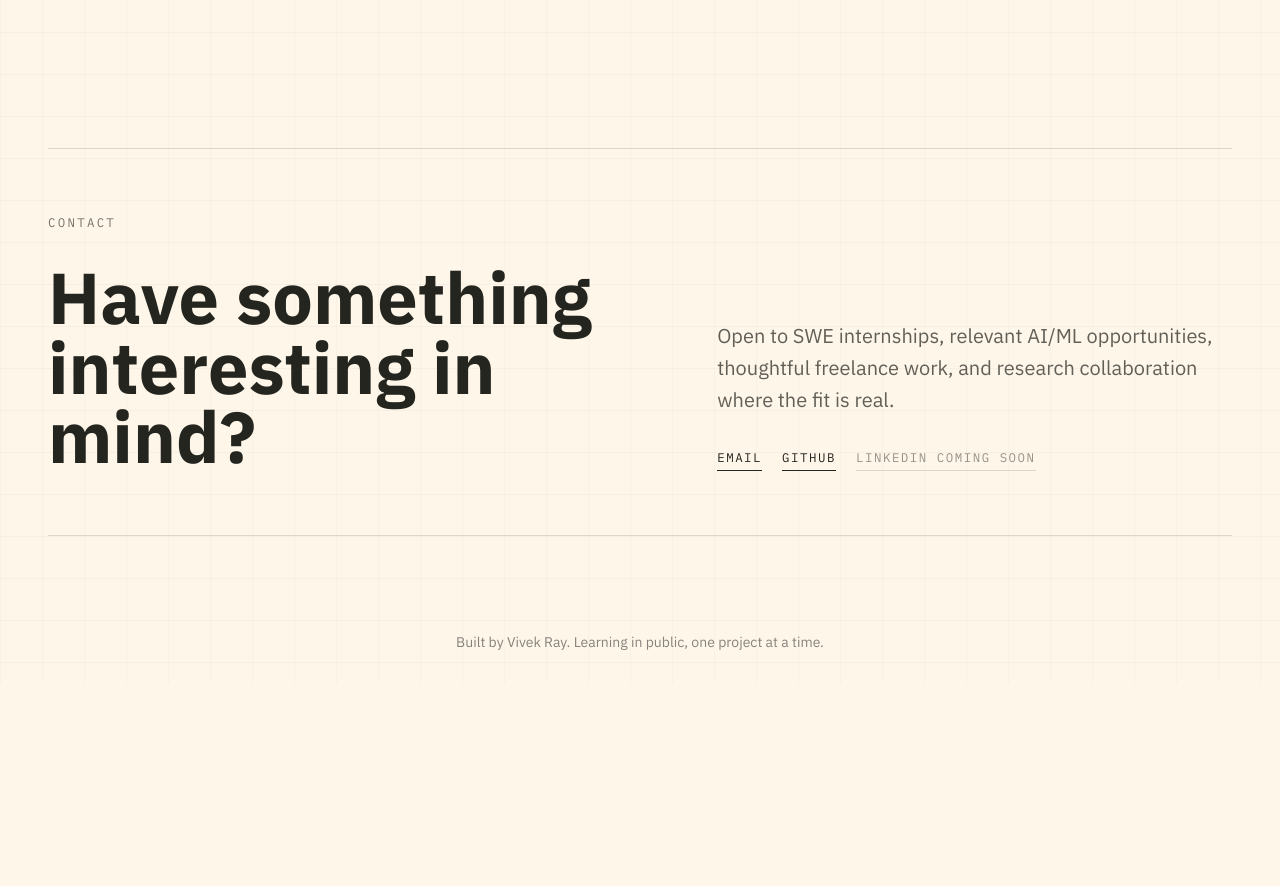
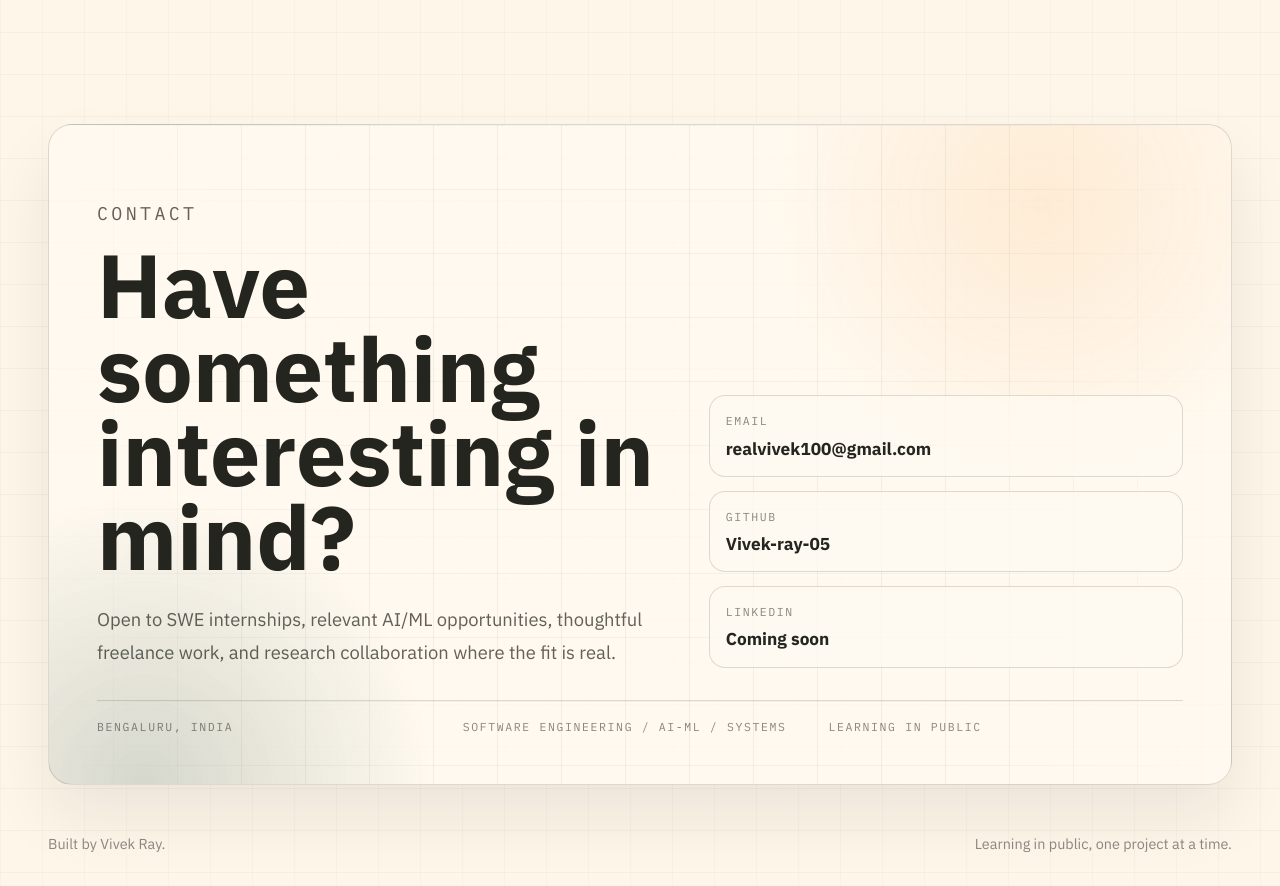
Before and after one commit to Vivek-ray-05/portfolio, a Next.js app: page / in a window 1280 px wide. Shown: the part 5260-6146 px from the top of the page. Before the commit the page ends 5944 px from the top, so only its background shows below. Built offline with nearby package versions, Linux system fonts and the light colour scheme.

Commit message:
polish contact and footer

```diff
--- a/src/app/globals.css
+++ b/src/app/globals.css
@@ -1312,6 +1312,138 @@ body {
   background: rgba(32, 38, 29, 0.74);
 }
 
+.contact-section {
+  padding-block: 4.5rem 3rem;
+}
+
+.contact-panel {
+  position: relative;
+  display: grid;
+  gap: 2rem;
+  overflow: hidden;
+  border: 1px solid var(--line);
+  border-radius: 1.5rem;
+  background:
+    radial-gradient(circle at 84% 12%, color-mix(in srgb, var(--apricot) 34%, transparent), transparent 17rem),
+    radial-gradient(circle at 8% 100%, color-mix(in srgb, var(--green) 18%, transparent), transparent 18rem),
+    color-mix(in srgb, var(--paper) 74%, transparent);
+  padding: clamp(1.25rem, 4vw, 3rem);
+  box-shadow: 0 2rem 4rem rgba(18, 24, 18, 0.08);
+}
+
+.contact-panel::before {
+  position: absolute;
+  inset: 0;
+  content: "";
+  background:
+    linear-gradient(90deg, rgba(23, 63, 47, 0.06) 1px, transparent 1px),
+    linear-gradient(rgba(23, 63, 47, 0.045) 1px, transparent 1px);
+  background-size: 4rem 4rem;
+  mask-image: linear-gradient(90deg, transparent, #000 18%, #000 80%, transparent);
+  pointer-events: none;
+}
+
+.contact-copy,
+.contact-actions,
+.contact-status {
+  position: relative;
+  z-index: 1;
+}
+
+.contact-copy .display-title {
+  margin-top: 0.85rem;
+  max-width: 48rem;
+  font-size: clamp(3.2rem, 7vw, 7rem);
+  line-height: 0.94;
+}
+
+.contact-copy p {
+  margin-top: 1.5rem;
+  max-width: 40rem;
+  color: color-mix(in srgb, currentColor 72%, transparent);
+  font-size: 1.15rem;
+  line-height: 1.75;
+}
+
+.contact-actions {
+  display: grid;
+  gap: 0.85rem;
+}
+
+.contact-link {
+  display: grid;
+  gap: 0.45rem;
+  border: 1px solid var(--line);
+  border-radius: 1rem;
+  background: color-mix(in srgb, var(--paper) 72%, transparent);
+  padding: 1rem;
+  transition: border-color 180ms ease, transform 180ms ease;
+}
+
+.contact-link:hover {
+  border-color: color-mix(in srgb, var(--vermilion) 38%, var(--line));
+  transform: translateY(-2px);
+}
+
+.contact-link span,
+.contact-status span {
+  font-family: var(--font-geist-mono), monospace;
+  font-size: 0.72rem;
+  letter-spacing: 0.14em;
+  text-transform: uppercase;
+  color: color-mix(in srgb, currentColor 54%, transparent);
+}
+
+.contact-link strong {
+  font-size: 1.08rem;
+  font-weight: 650;
+  line-height: 1.35;
+}
+
+.contact-link.is-muted {
+  pointer-events: none;
+}
+
+.contact-status {
+  display: grid;
+  gap: 0.7rem;
+  border-top: 1px solid var(--line);
+  padding-top: 1.1rem;
+}
+
+.site-footer {
+  display: flex;
+  flex-wrap: wrap;
+  justify-content: space-between;
+  gap: 0.75rem;
+  color: color-mix(in srgb, currentColor 52%, transparent);
+  font-size: 0.9rem;
+}
+
+.dark .contact-panel {
+  border-color: rgba(241, 234, 220, 0.14);
+  background:
+    radial-gradient(circle at 84% 12%, rgba(252, 208, 161, 0.18), transparent 17rem),
+    radial-gradient(circle at 8% 100%, rgba(185, 198, 170, 0.14), transparent 18rem),
+    linear-gradient(135deg, rgba(32, 38, 29, 0.92), rgba(12, 17, 11, 0.98));
+  box-shadow: 0 2.4rem 5rem rgba(0, 0, 0, 0.28);
+}
+
+.dark .contact-panel::before {
+  background:
+    linear-gradient(90deg, rgba(252, 208, 161, 0.05) 1px, transparent 1px),
+    linear-gradient(rgba(252, 208, 161, 0.04) 1px, transparent 1px);
+}
+
+.dark .contact-link {
+  border-color: rgba(241, 234, 220, 0.12);
+  background: rgba(32, 38, 29, 0.7);
+}
+
+.dark .contact-status {
+  border-color: rgba(241, 234, 220, 0.14);
+}
+
 @keyframes routeMove {
   to {
     stroke-dashoffset: -36;
@@ -1439,6 +1571,16 @@ body {
     grid-template-columns: minmax(8rem, 0.35fr) minmax(0, 1fr);
     align-items: start;
   }
+
+  .contact-panel {
+    grid-template-columns: minmax(0, 1.1fr) minmax(18rem, 0.9fr);
+    align-items: end;
+  }
+
+  .contact-status {
+    grid-column: 1 / -1;
+    grid-template-columns: repeat(3, minmax(0, 1fr));
+  }
 }
 
 @media (min-width: 641px) and (max-width: 1023px) {
@@ -1531,6 +1673,14 @@ body {
 
   .skill-row {
     grid-template-columns: minmax(8rem, 0.35fr) minmax(0, 1fr);
+  }
+
+  .contact-section {
+    padding-block: 3.5rem 2.5rem;
+  }
+
+  .contact-status {
+    grid-template-columns: repeat(3, minmax(0, 1fr));
   }
 }
 
@@ -1739,6 +1889,28 @@ body {
     font-size: 0.86rem;
   }
 
+  .contact-section {
+    padding-block: 2.75rem 2rem;
+  }
+
+  .contact-panel {
+    border-radius: 1.15rem;
+  }
+
+  .contact-copy .display-title {
+    font-size: clamp(3rem, 14vw, 4.7rem);
+  }
+
+  .contact-copy p {
+    font-size: 1rem;
+    line-height: 1.7;
+  }
+
+  .site-footer {
+    display: grid;
+    justify-content: stretch;
+  }
+
   .organic-field {
     width: 18rem;
     opacity: 0.45;
--- a/src/app/page.tsx
+++ b/src/app/page.tsx
@@ -310,33 +310,41 @@ export default function Home() {
         </div>
       </section>
 
-      <section id="contact" className="mx-auto max-w-7xl px-5 py-24 sm:px-8 lg:px-12">
-        <div className="border-y border-ink/15 py-16 dark:border-ivory/15">
-          <p className="meta-label">Contact</p>
-          <div className="mt-8 grid gap-10 lg:grid-cols-[1.1fr_0.9fr] lg:items-end">
-            <h2 className="display-title text-5xl leading-[0.96] tracking-[-0.025em] sm:text-7xl">
-              Have something interesting in mind?
-            </h2>
-            <div>
-              <p className="text-xl leading-8 text-ink/72 dark:text-ivory/72">
-                Open to SWE internships, relevant AI/ML opportunities, thoughtful freelance work, and research collaboration where the fit is real.
-              </p>
-              <div className="mt-8 flex flex-wrap gap-5">
-                <a className="link-button" href="mailto:realvivek100@gmail.com">
-                  Email
-                </a>
-                <a className="link-button" href="https://github.com/Vivek-ray-05" target="_blank" rel="noreferrer">
-                  GitHub
-                </a>
-                <span className="muted-link">LinkedIn coming soon</span>
-              </div>
+      <section id="contact" className="contact-section mx-auto max-w-7xl px-5 sm:px-8 lg:px-12">
+        <div className="contact-panel">
+          <div className="contact-copy">
+            <p className="meta-label">Contact</p>
+            <h2 className="display-title">Have something interesting in mind?</h2>
+            <p>
+              Open to SWE internships, relevant AI/ML opportunities, thoughtful freelance work, and research collaboration where
+              the fit is real.
+            </p>
+          </div>
+          <div className="contact-actions">
+            <a className="contact-link" href="mailto:realvivek100@gmail.com">
+              <span>Email</span>
+              <strong>realvivek100@gmail.com</strong>
+            </a>
+            <a className="contact-link" href="https://github.com/Vivek-ray-05" target="_blank" rel="noreferrer">
+              <span>GitHub</span>
+              <strong>Vivek-ray-05</strong>
+            </a>
+            <div className="contact-link is-muted" aria-disabled="true">
+              <span>LinkedIn</span>
+              <strong>Coming soon</strong>
             </div>
+          </div>
+          <div className="contact-status">
+            <span>Bengaluru, India</span>
+            <span>Software engineering / AI-ML / systems</span>
+            <span>Learning in public</span>
           </div>
         </div>
       </section>
 
-      <footer className="px-5 pb-8 text-center text-sm text-ink/55 dark:text-ivory/55">
-        Built by Vivek Ray. Learning in public, one project at a time.
+      <footer className="site-footer mx-auto max-w-7xl px-5 pb-8 sm:px-8 lg:px-12">
+        <span>Built by Vivek Ray.</span>
+        <span>Learning in public, one project at a time.</span>
       </footer>
     </main>
   );
```
